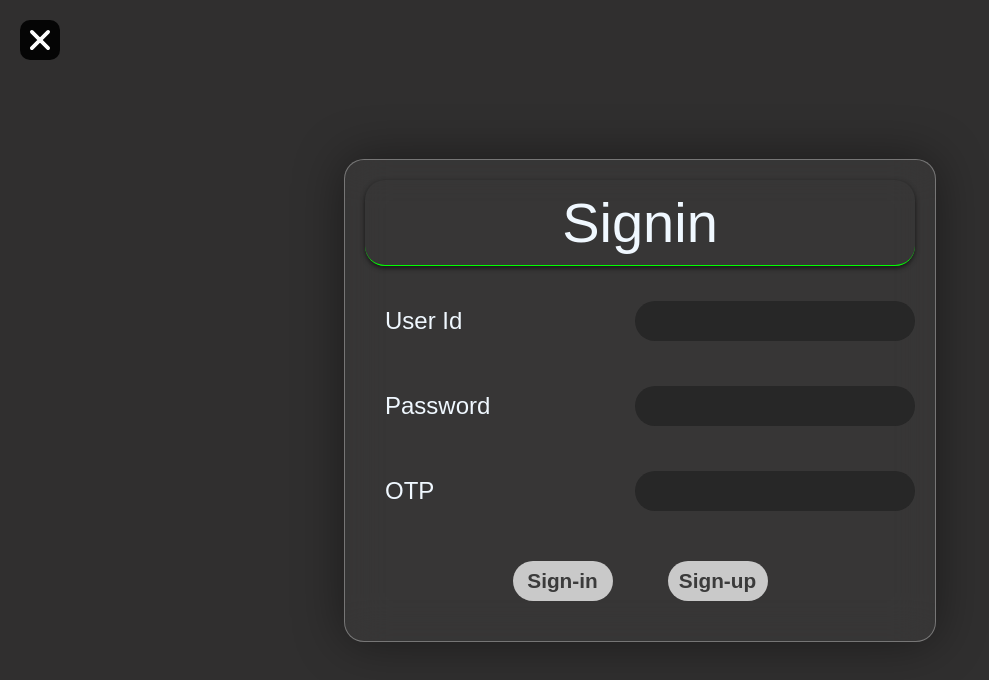
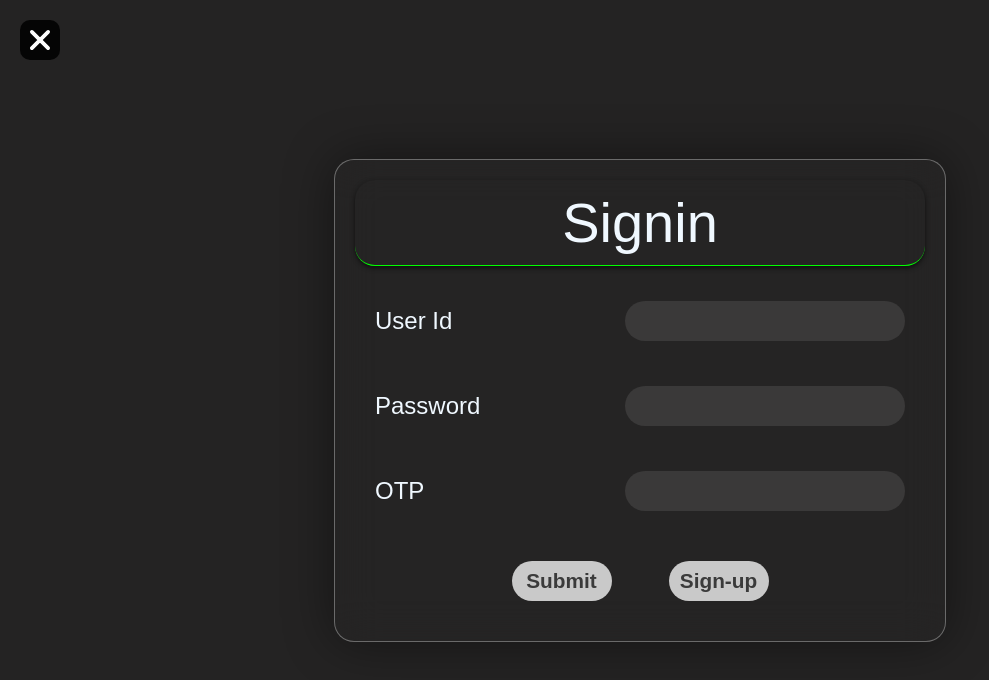
Before and after one commit to dhrzhncode/Intelligent-Power-Management-System, a plain HTML site: page signin.html in a window 1280 px wide. Shown: the whole page, without its empty margins (0-989 px from the left). Drawn offline with Linux system fonts and the light colour scheme; a web font is replaced by a local one.

Commit message:
Signin/signup-Style

```diff
--- a/signin.css
+++ b/signin.css
@@ -7,7 +7,7 @@ body{
     justify-content: center;
     align-items: center;
     height: 98vh;
-    background-color: rgb(48, 47, 47);
+    background-color: rgb(36, 35, 35);
     color: aliceblue;
     font-family: 'Radio Canada', sans-serif;
 }
@@ -41,7 +41,7 @@ body{
     max-width: fit-content;
     min-width: 550px;
     border-radius: 20px;
-    background-color: rgba(116, 115, 115, 0.1);
+    background-color: rgba(54, 53, 53, 0.1);
     backdrop-filter: blur(20px);
     border: 1px solid rgba(255, 255, 255, 0.322);
     box-shadow: 0px 0px 50px rgba(0, 0, 0, 0.438);
@@ -89,11 +89,12 @@ input{
     outline: none;
     width: 250px;
     height: 40px;
+    margin-right: 20px;
     font-size: 1.2rem;
     border-radius: 20px;
     padding: 0px 15px;
     color: aliceblue;
-    background-color: rgb(39, 39, 39);
+    background-color: rgb(58, 57, 57);
 }
 input:hover, input:active{
     padding: 0px 14px;
@@ -152,10 +153,11 @@ button:active{
     background-color: #181717;
 }
 input:invalid {
-    border-color: #ff4444;
+    /* border: 1px solid greenyellow; */
+    border-color: #e3ff44;
 }
 input:valid {
-    border-color: #00C851;
+    border-color: #07c800;
 }
 .error-message{
     position: absolute;
--- a/signin.html
+++ b/signin.html
@@ -27,7 +27,7 @@
             </div>
         </div>
         <div class="btn">
-            <button id="submit">Sign-in</button>
+            <button id="submit">Submit</button>
             <button id="signup">Sign-up</button>
         </div>
     </div>
--- a/signin.js
+++ b/signin.js
@@ -74,7 +74,7 @@ document.addEventListener('DOMContentLoaded', function() {
         `;
 
         buttonContainer.innerHTML = `
-            <button id="submit">Sign-in</button>
+            <button id="submit">Submit</button>
             <button id="signup">Sign-up</button>
         `;
 
--- a/styles.css
+++ b/styles.css
@@ -236,12 +236,12 @@ header h1txt {
     color: #ffffff;
 }
 .btn-danger {
-    background-color: #e74c3c;
+    background-color: #a33028;
     border-radius: 5px;
     color: white;
 }
 .btn-danger:hover {
-    background-color: #5e5b5b;
+    background-color: #e62d2d;
     border-radius: 15px;
 }
 
```
